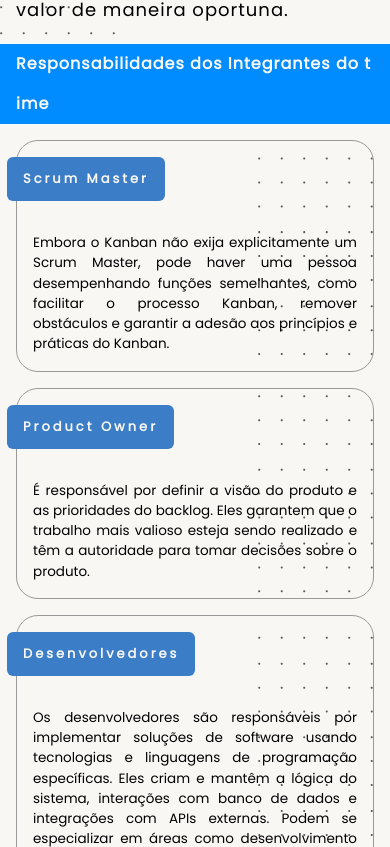
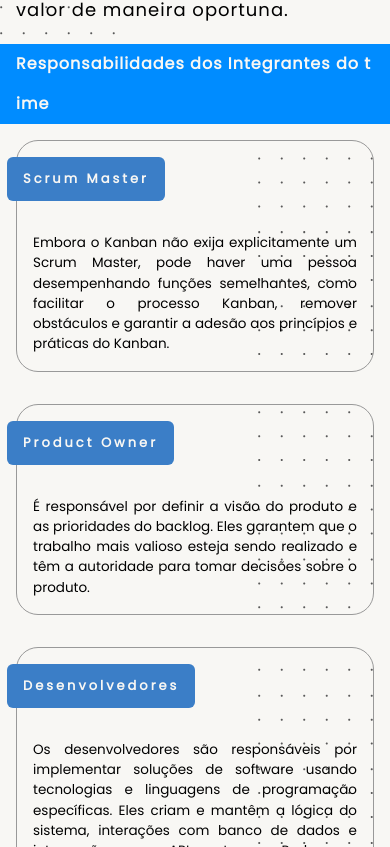
Before and after one commit to joao-belmiro/agile-docfy, a Vue app: page /kanban in a window 390 px wide. Shown: the part 1177-2024 px from the top of the page. Built offline with nearby package versions, Linux system fonts and the light colour scheme; no server answers.

Commit message:
ajustando medias

```diff
--- a/src/assets/scss/global.scss
+++ b/src/assets/scss/global.scss
@@ -25,9 +25,16 @@
     align-items: flex-start;
     justify-content: space-between;
     flex-wrap: wrap;
-    gap: 1%;
+
+    @media (max-width: 768px) {
+        column-gap: 16px;
+    }
     @media (max-width: 999px) {
-       justify-content: center;
+       align-items: flex-start;
+       justify-content: normal;
+       row-gap: 16px;
+       column-gap: 32px;
+
     }
 }
 
--- a/src/assets/scss/variables.scss
+++ b/src/assets/scss/variables.scss
@@ -40,6 +40,10 @@ $grey: #e5e5e5;
   @media (max-width: 999px) {
     font-size: 16px;
     word-break: break-all;
+    line-height: 40px;
+    letter-spacing: 1px;
+    display: flex;
+    align-items: center;
   }
 }
 .title-actors {
@@ -57,5 +61,7 @@ $grey: #e5e5e5;
     word-break: break-all;
     line-height: 40px;
     letter-spacing: 1px;
+    display: flex;
+    align-items: center;
   }
 }
```
